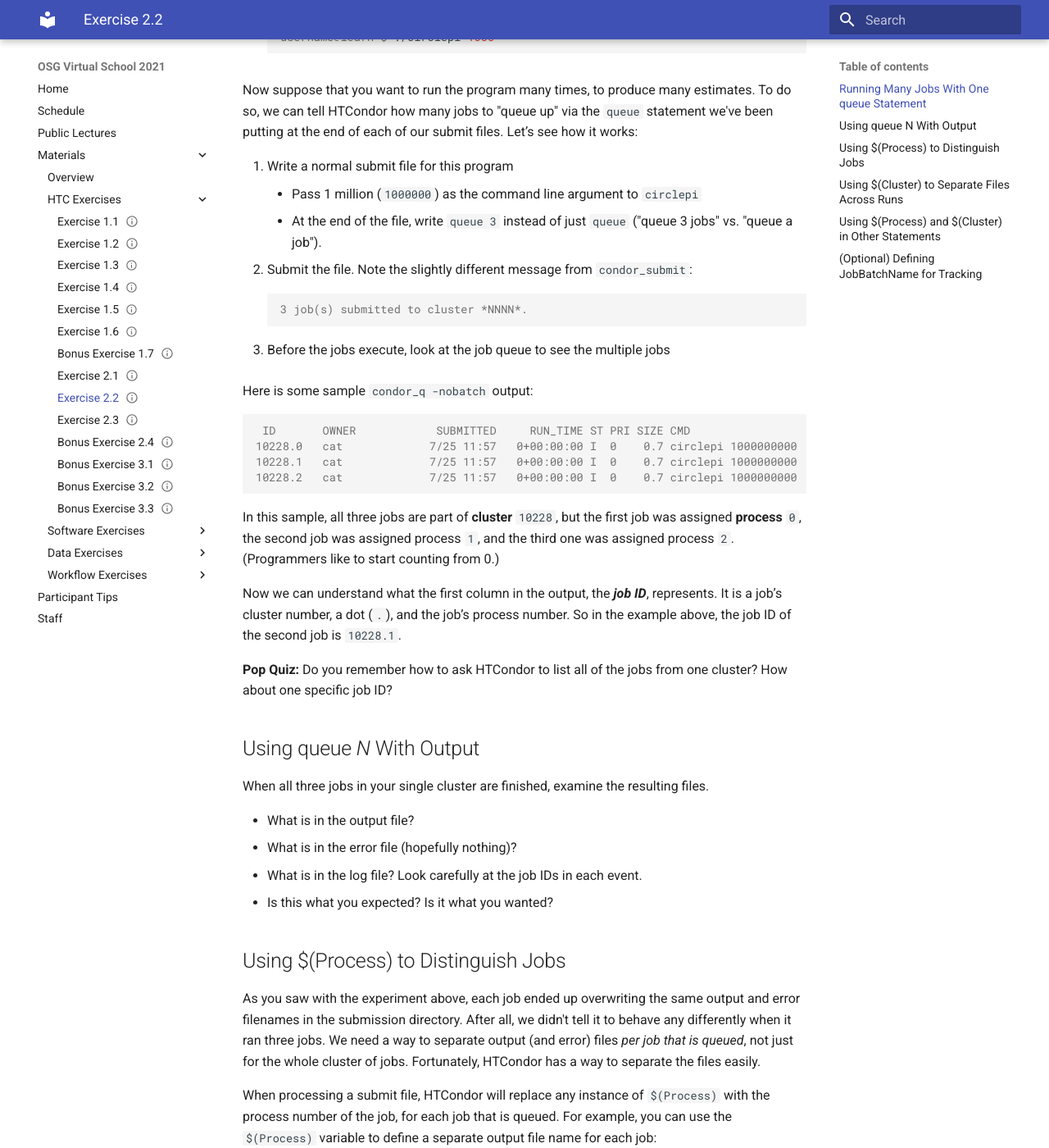
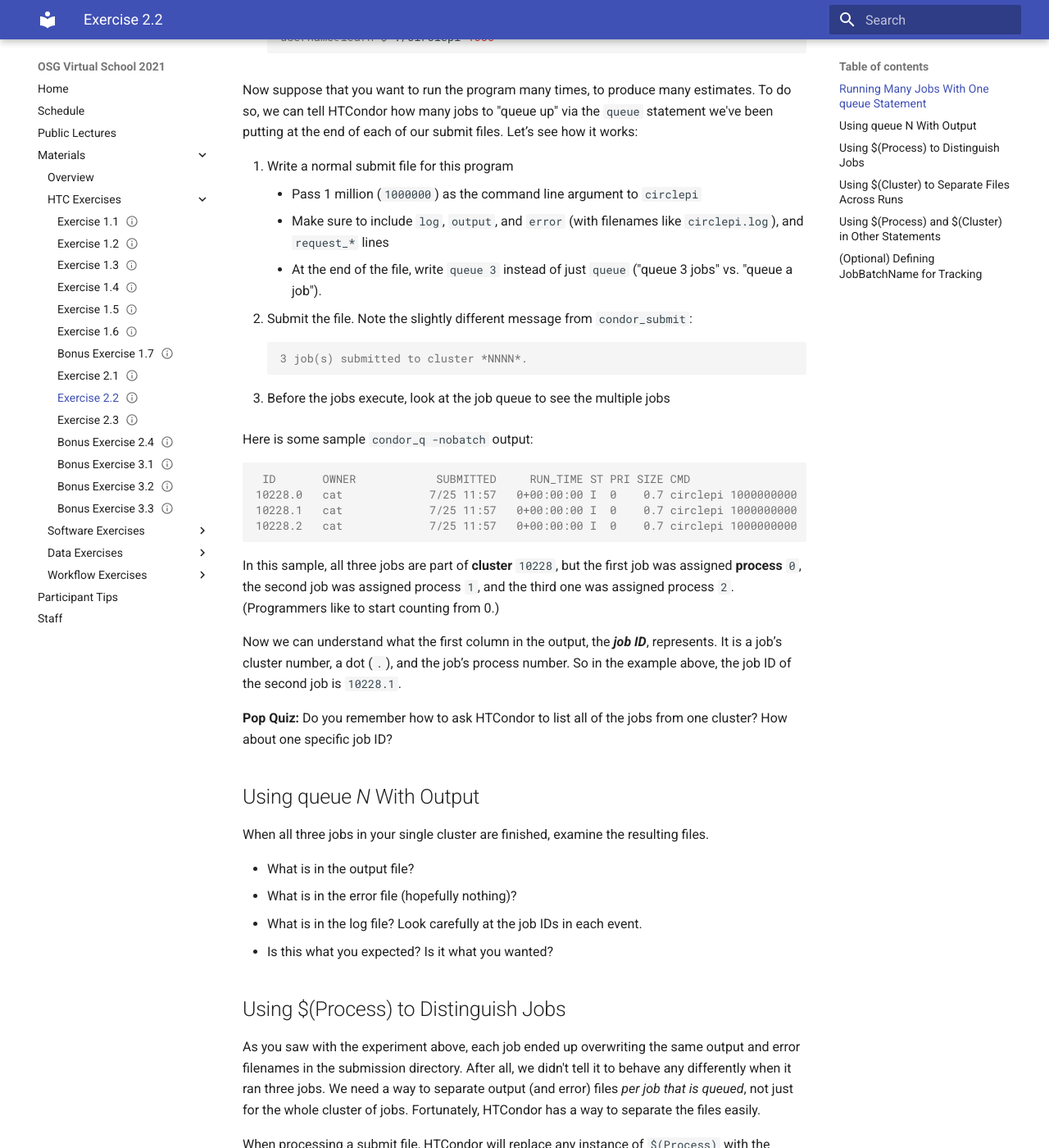
Before and after one commit to osg-htc/virtual-school-2021, an MkDocs documentation site: the page built from docs/materials/htcondor/part2-ex2-queue-n.md, in a window 1280 px wide and 1400 px high, scrolled down 1504 px. Shown: the whole window at 82% size. Built offline with MkDocs 1.6.1 and Material for MkDocs 9.7.7, drawn with Linux system fonts in a browser that asks for light colours; some of the changed text lies outside the part shown.

Commit message:
htcondor ex 2.2 clarification

```diff
--- a/docs/materials/htcondor/part2-ex2-queue-n.md
+++ b/docs/materials/htcondor/part2-ex2-queue-n.md
@@ -77,6 +77,7 @@ Let’s see how it works:
 
 1.  Write a normal submit file for this program
     -   Pass 1 million (`1000000`) as the command line argument to `circlepi`
+    -   Make sure to include `log`, `output`, and `error` (with filenames like `circlepi.log`), and `request_*` lines
     -   At the end of the file, write `queue 3` instead of just `queue` ("queue 3 jobs" vs. "queue a job").
 1.  Submit the file. Note the slightly different message from `condor_submit`:
 
```
Also changed, not shown: other parts of docs/materials/htcondor/part2-ex2-queue-n.md (+0 -1 lines).
